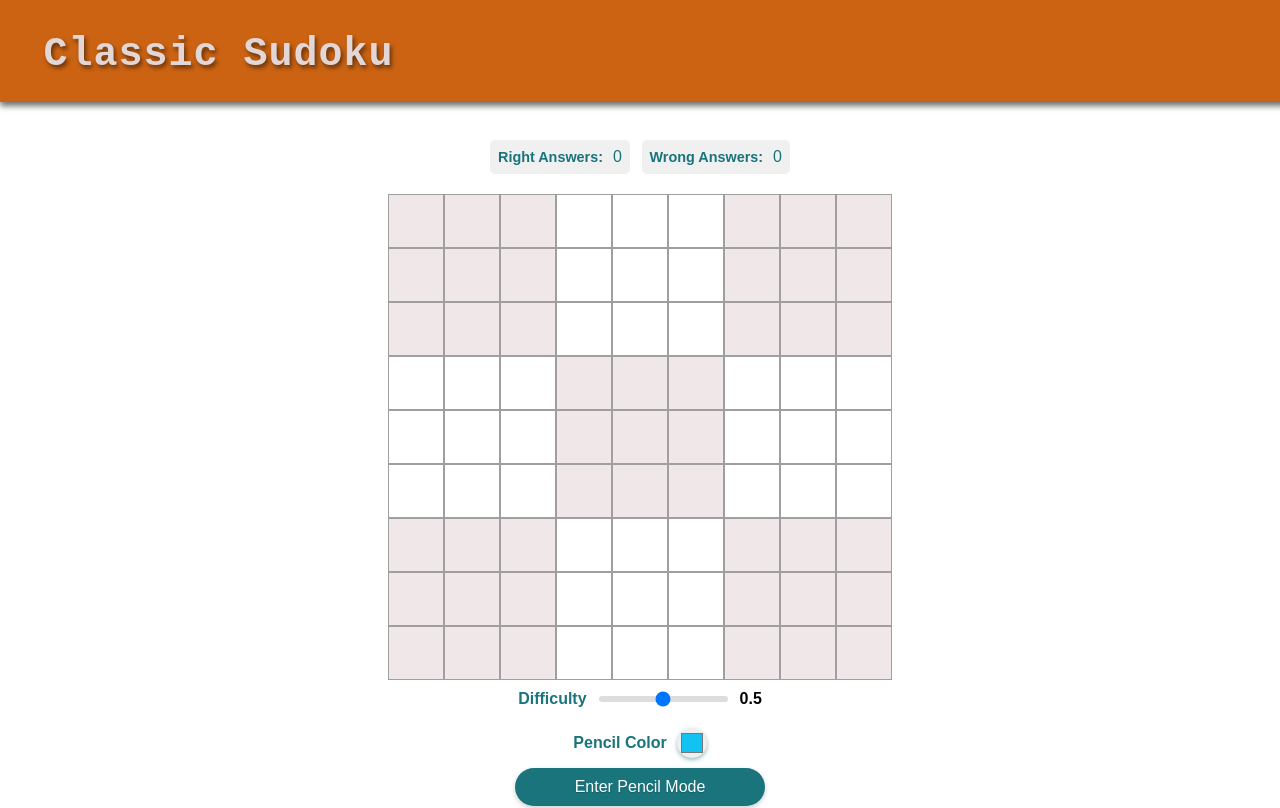
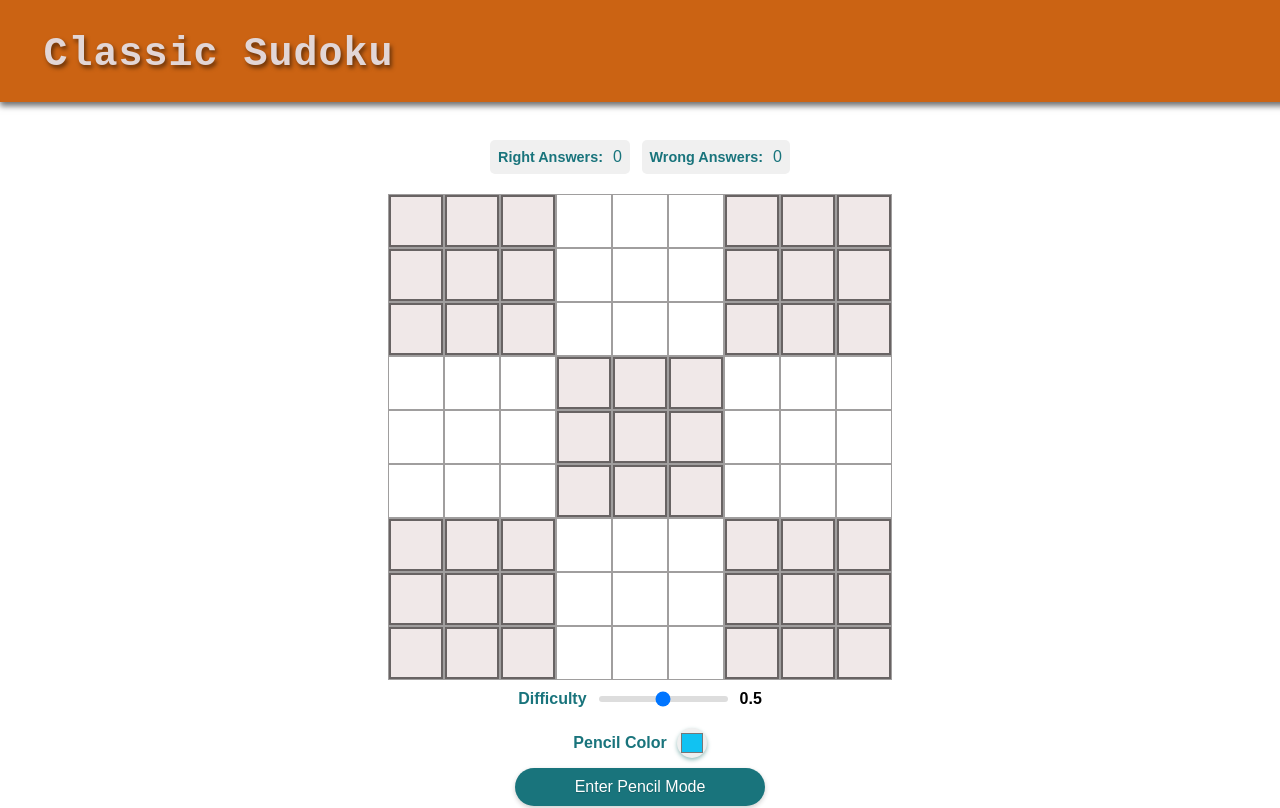
Before and after one commit to indronero/sudoku-project, a React (Create React App) app: page / in a window 1280 px wide. Shown: the top 808 px of the page. Built offline with nearby package versions, Linux system fonts and the light colour scheme.

Commit message:
Modularized and improved CSS

```diff
--- a/src/SudokuGrid.css
+++ b/src/SudokuGrid.css
@@ -34,6 +34,8 @@
 .subgrid-6,
 .subgrid-8 {
   background-color: #f0e8e8;
+  outline-offset: -3px;
+  outline: 2px solid rgba(41, 37, 37, 0.678);
 }
 
 /* CSS for the buttons */
```
